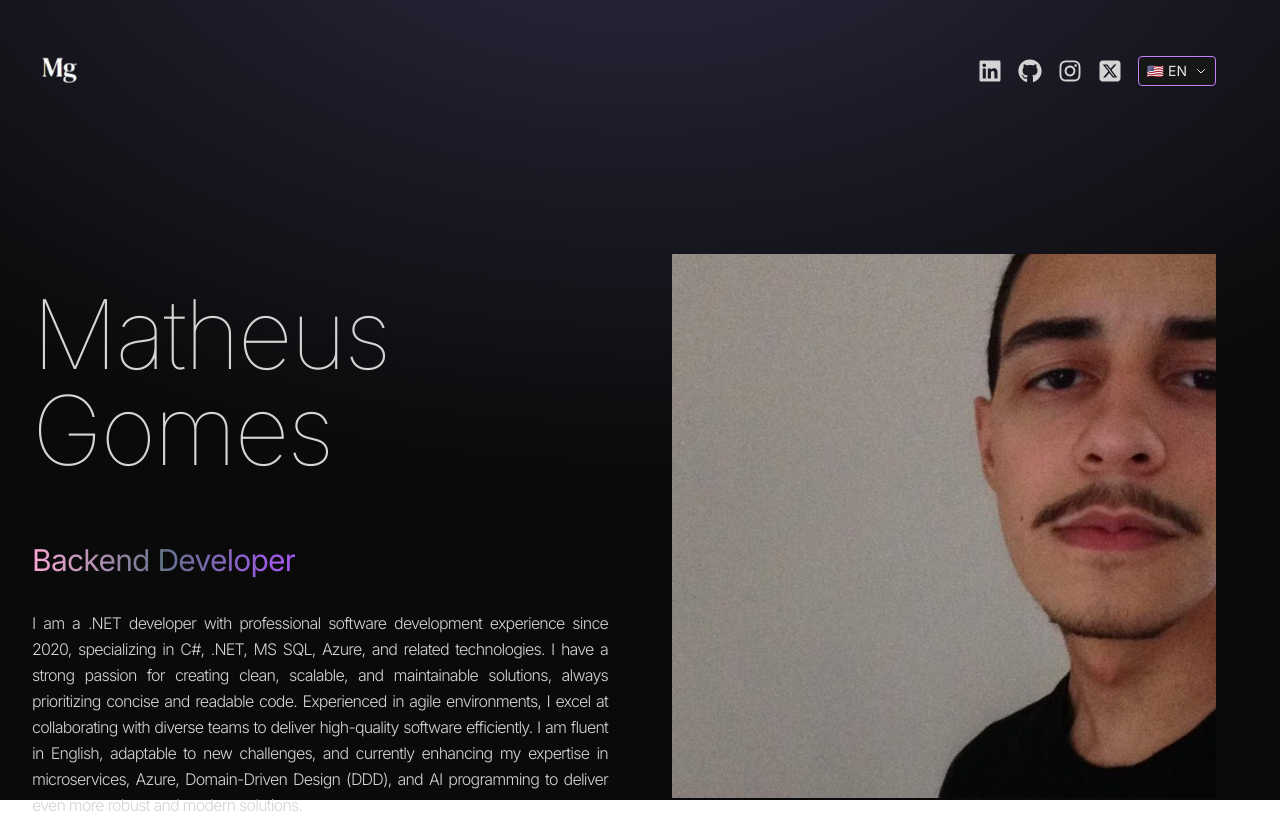
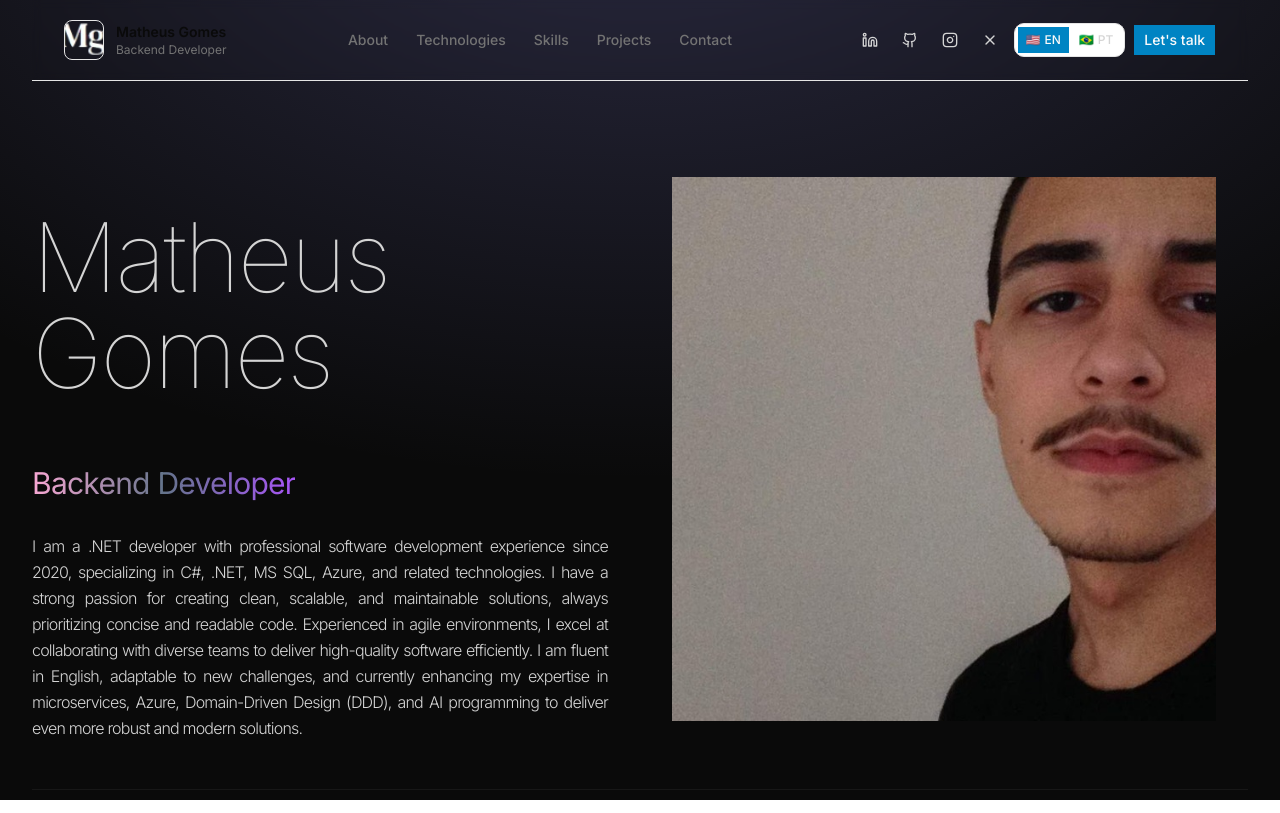
Before and after one commit to mudouasenha/portfolio, a React (Vite) app: page /en in a window 1280 px wide. Shown: the top 813 px of the page. Built offline with nearby package versions, Linux system fonts and the light colour scheme.

Commit message:
feat(02-03): rebuild sticky mixed navigation with mobile sheet
- migrate desktop nav to shadcn navigation-menu hierarchy

- add mobile drawer navigation and keep language switcher utility-level

```diff
--- a/src/components/LanguageSwitcher.tsx
+++ b/src/components/LanguageSwitcher.tsx
@@ -1,80 +1,57 @@
-import { useTranslation } from 'react-i18next';
-import { useState, useRef, useEffect } from 'react';
-import { useNavigate, useLocation } from 'react-router-dom';
+import { useTranslation } from "react-i18next";
+import { useLocation, useNavigate } from "react-router-dom";
+
+import { Button } from "@/components/ui/button";
 
 const LANGUAGES = [
-  { code: 'en', flag: '🇺🇸', label: 'EN' },
-  { code: 'pt', flag: '🇧🇷', label: 'PT' },
+    { code: "en", flag: "🇺🇸", label: "EN" },
+    { code: "pt", flag: "🇧🇷", label: "PT" },
 ];
 
 export const LanguageSwitcher = () => {
     const { i18n } = useTranslation();
-  const [open, setOpen] = useState(false);
-  const dropdownRef = useRef<HTMLDivElement>(null);
     const navigate = useNavigate();
     const location = useLocation();
 
-  useEffect(() => {
-    function handleClickOutside(event: MouseEvent) {
-      if (dropdownRef.current && !dropdownRef.current.contains(event.target as Node)) {
-        setOpen(false);
-      }
-    }
-    document.addEventListener('mousedown', handleClickOutside);
-    return () => document.removeEventListener('mousedown', handleClickOutside);
-  }, []);
-
-  const currentLang = LANGUAGES.find(l => l.code === i18n.language) || LANGUAGES[0];
+    const currentLanguageCode = i18n.resolvedLanguage ?? i18n.language;
+    const activeCode = LANGUAGES.some((lang) => lang.code === currentLanguageCode)
+        ? currentLanguageCode
+        : LANGUAGES[0].code;
 
     const handleLanguageChange = (langCode: string) => {
         i18n.changeLanguage(langCode);
-    localStorage.setItem('portfolio.lang', langCode);
-    // Split the path and replace the first segment with the new language code
-    const segments = location.pathname.split('/');
-    if (segments[1] && LANGUAGES.some(l => l.code === segments[1])) {
+        localStorage.setItem("portfolio.lang", langCode);
+
+        const segments = location.pathname.split("/");
+        if (segments[1] && LANGUAGES.some((lang) => lang.code === segments[1])) {
             segments[1] = langCode;
         } else {
             segments.splice(1, 0, langCode);
         }
-    navigate(segments.join('/') + location.search, { replace: true });
-    setOpen(false);
+
+        navigate(segments.join("/") + location.search, { replace: true });
     };
 
     return (
-    <div className="relative inline-block" ref={dropdownRef}>
-      <button
-        className="flex items-center gap-1 px-2 py-1 rounded border-purple-400 border bg-neutral-900 text-neutral-200 text-sm hover:bg-neutral-800 focus:outline-none focus:ring-1 focus:ring-purple-400 transition-all duration-150"
-        onClick={() => setOpen(v => !v)}
-        aria-haspopup="listbox"
-        aria-expanded={open}
-        aria-label="Select language"
+        <div className="inline-flex items-center rounded-lg border border-border bg-background p-0.5">
+            {LANGUAGES.map((lang) => {
+                const isActive = activeCode === lang.code;
+                return (
+                    <Button
+                        key={lang.code}
+                        type="button"
+                        variant={isActive ? "default" : "ghost"}
+                        size="xs"
+                        className="h-7 px-2 text-xs"
+                        onClick={() => handleLanguageChange(lang.code)}
+                        aria-pressed={isActive}
+                        aria-label={`Switch language to ${lang.label}`}
                     >
-        <span>{currentLang.flag}</span>
-        <span>{currentLang.label}</span>
-        <svg className="w-3 h-3 ml-1" fill="none" stroke="currentColor" viewBox="0 0 24 24"><path strokeLinecap="round" strokeLinejoin="round" strokeWidth={2} d="M19 9l-7 7-7-7" /></svg>
-      </button>
-      {open && (
-        <ul className="absolute right-0 z-10 mt-1 w-24 bg-neutral-900 border border-purple-400 rounded shadow-lg animate-fade-in" role="listbox">
-          {LANGUAGES.map(lang => (
-            <li
-              key={lang.code}
-              className={`flex items-center gap-2 px-2 py-1 cursor-pointer text-sm hover:bg-neutral-800 rounded transition-colors duration-100 ${i18n.language === lang.code ? 'font-bold text-purple-300' : ''}`}
-              onClick={() => handleLanguageChange(lang.code)}
-              role="option"
-              aria-selected={i18n.language === lang.code}
-              tabIndex={0}
-              onKeyDown={e => { if (e.key === 'Enter') { handleLanguageChange(lang.code); }}}
-            >
-              <span>{lang.flag}</span>
+                        <span aria-hidden="true">{lang.flag}</span>
                         <span>{lang.label}</span>
-            </li>
-          ))}
-        </ul>
-      )}
-      <style>{`
-        @keyframes fade-in { from { opacity: 0; transform: translateY(-4px); } to { opacity: 1; transform: none; } }
-        .animate-fade-in { animation: fade-in 0.15s ease; }
-      `}</style>
+                    </Button>
+                );
+            })}
         </div>
     );
 };
--- a/src/components/Navbar.tsx
+++ b/src/components/Navbar.tsx
@@ -1,38 +1,144 @@
-import { FaGithub, FaInstagram, FaLinkedin } from "react-icons/fa";
-import { FaSquareXTwitter } from "react-icons/fa6";
+import {
+    Github,
+    Instagram,
+    Linkedin,
+    Menu,
+    X,
+} from "lucide-react";
+
 import logo from "../assets/MgLogo.png";
 import { LanguageSwitcher } from "./LanguageSwitcher";
+import { Button } from "./ui/button";
+import {
+    NavigationMenu,
+    NavigationMenuItem,
+    NavigationMenuLink,
+    NavigationMenuList,
+} from "./ui/navigation-menu";
+import { Sheet, SheetClose, SheetContent, SheetHeader, SheetTitle, SheetTrigger } from "./ui/sheet";
+
+const NAV_ITEMS = [
+    { href: "#about", label: "About" },
+    { href: "#technologies", label: "Technologies" },
+    { href: "#skills", label: "Skills" },
+    { href: "#projects", label: "Projects" },
+    { href: "#contact", label: "Contact" },
+];
+
+const SOCIAL_ITEMS = [
+    {
+        href: "https://www.linkedin.com/in/matheus-gomes-98823b185",
+        label: "LinkedIn",
+        icon: Linkedin,
+    },
+    {
+        href: "https://github.com/mudouasenha",
+        label: "GitHub",
+        icon: Github,
+    },
+    {
+        href: "https://www.instagram.com/matheusmtgomes/",
+        label: "Instagram",
+        icon: Instagram,
+    },
+    {
+        href: "https://x.com/MatheusmtgGomes",
+        label: "X",
+        icon: X,
+    },
+];
 
 const Navbar = () => {
     return (
-        <nav className="mb-20 flex items-center justify-between py-6">
-            <div className="flex flex-shrink-0 items-center">
-                <img className="mx-2 w-10" src={logo} alt="logo" />
+        <header className="sticky top-0 z-40 mb-16 border-b border-border/70 bg-background/90 backdrop-blur-sm supports-[backdrop-filter]:bg-background/75">
+            <nav className="mx-auto flex h-20 max-w-7xl items-center justify-between gap-4 px-4 sm:px-6 lg:px-8">
+                <a href="#top" className="flex flex-shrink-0 items-center gap-3">
+                    <img className="h-10 w-10 rounded-md border border-border object-cover" src={logo} alt="Matheus Gomes logo" />
+                    <div className="hidden sm:block">
+                        <p className="text-sm font-semibold text-foreground">Matheus Gomes</p>
+                        <p className="text-xs text-muted-foreground">Backend Developer</p>
                     </div>
-            <div className="m-8 flex items-center justify-center gap-4 text-2xl">
+                </a>
+
+                <div className="hidden flex-1 items-center justify-center lg:flex">
+                    <NavigationMenu viewport={false}>
+                        <NavigationMenuList className="gap-1">
+                            {NAV_ITEMS.map((item) => (
+                                <NavigationMenuItem key={item.href}>
+                                    <NavigationMenuLink asChild>
                                         <a
-                    href="https://www.linkedin.com/in/matheus-gomes-98823b185"
-                    target="_blank"
-                    rel="noopener noreferrer"
+                                            href={item.href}
+                                            className="rounded-md px-3 py-2 text-sm font-medium text-muted-foreground transition-colors hover:text-foreground"
                                         >
-                    <FaLinkedin />
+                                            {item.label}
                                         </a>
-                <a href="https://github.com/mudouasenha" target="_blank" rel="noopener noreferrer">
-                    <FaGithub />
+                                    </NavigationMenuLink>
+                                </NavigationMenuItem>
+                            ))}
+                        </NavigationMenuList>
+                    </NavigationMenu>
+                </div>
+
+                <div className="hidden items-center gap-2 lg:flex">
+                    {SOCIAL_ITEMS.map((item) => {
+                        const Icon = item.icon;
+                        return (
+                            <Button key={item.href} variant="ghost" size="icon-sm" asChild>
+                                <a href={item.href} target="_blank" rel="noopener noreferrer" aria-label={item.label}>
+                                    <Icon className="size-4" />
                                 </a>
+                            </Button>
+                        );
+                    })}
+                    <LanguageSwitcher />
+                    <Button asChild size="sm">
+                        <a href="#contact">Let&apos;s talk</a>
+                    </Button>
+                </div>
+
+                <div className="flex items-center gap-2 lg:hidden">
+                    <LanguageSwitcher />
+                    <Sheet>
+                        <SheetTrigger asChild>
+                            <Button variant="outline" size="icon-sm" aria-label="Open navigation menu">
+                                <Menu className="size-4" />
+                            </Button>
+                        </SheetTrigger>
+                        <SheetContent side="right" className="w-[20rem]">
+                            <SheetHeader>
+                                <SheetTitle>Navigate</SheetTitle>
+                            </SheetHeader>
+                            <div className="flex flex-col gap-2 px-4 pb-3">
+                                {NAV_ITEMS.map((item) => (
+                                    <SheetClose key={item.href} asChild>
                                         <a
-                    href="https://www.instagram.com/matheusmtgomes/"
-                    target="_blank"
-                    rel="noopener noreferrer"
+                                            href={item.href}
+                                            className="rounded-md px-3 py-2 text-sm font-medium text-muted-foreground transition-colors hover:bg-accent hover:text-accent-foreground"
                                         >
-                    <FaInstagram />
+                                            {item.label}
                                         </a>
-                <a href="https://x.com/MatheusmtgGomes" target="_blank" rel="noopener noreferrer">
-                    <FaSquareXTwitter />
+                                    </SheetClose>
+                                ))}
+                            </div>
+                            <div className="mt-auto border-t border-border px-4 pb-4 pt-4">
+                                <div className="grid grid-cols-4 gap-2">
+                                    {SOCIAL_ITEMS.map((item) => {
+                                        const Icon = item.icon;
+                                        return (
+                                            <Button key={item.href} variant="ghost" size="icon-sm" asChild>
+                                                <a href={item.href} target="_blank" rel="noopener noreferrer" aria-label={item.label}>
+                                                    <Icon className="size-4" />
                                                 </a>
-                <LanguageSwitcher/>
+                                            </Button>
+                                        );
+                                    })}
+                                </div>
+                            </div>
+                        </SheetContent>
+                    </Sheet>
                 </div>
             </nav>
+        </header>
     );
 };
 
```
Lines whose indentation alone changed are shown as unchanged.
